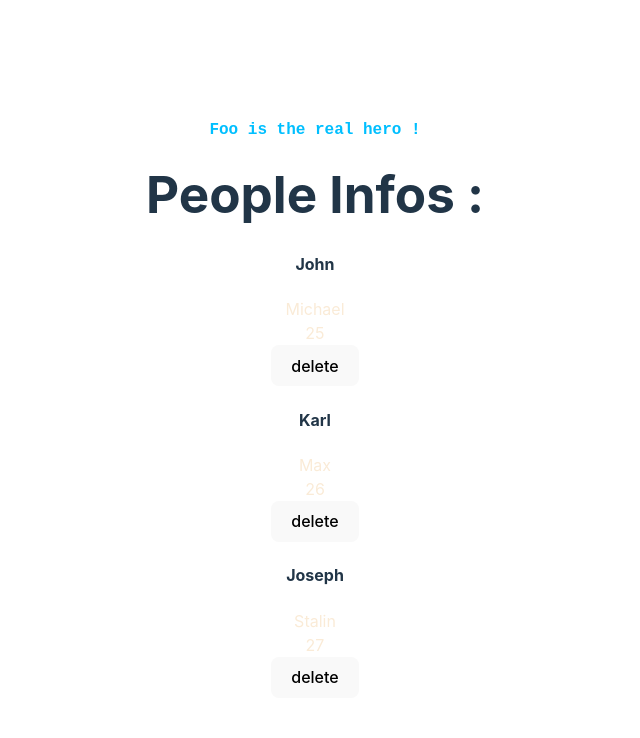
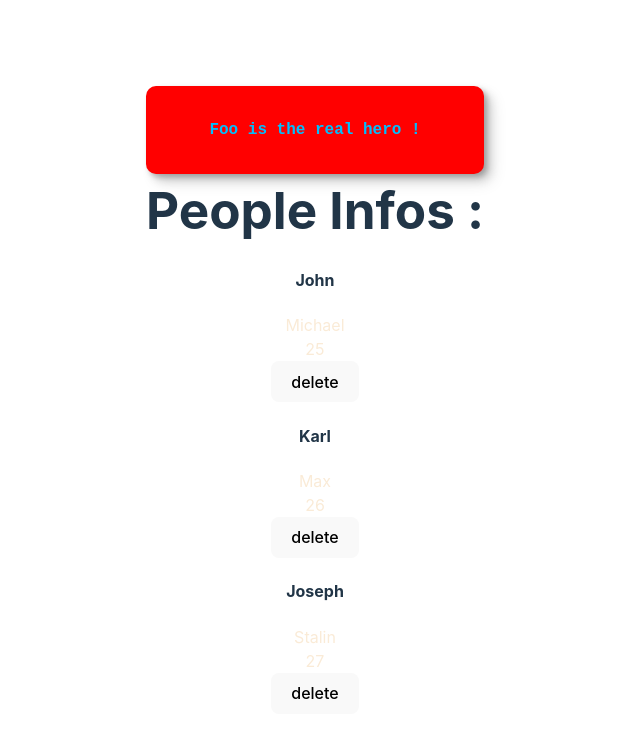
Before and after one commit to MantasEdine/Svelte-Test, a Svelte app: page / in a window 1280 px wide. Shown: the top 738 px of the page, without its empty margins (325-965 px from the left). Built offline with nearby package versions, Linux system fonts and the light colour scheme.

Commit message:
more-css

```diff
--- a/src/Foo.svelte
+++ b/src/Foo.svelte
@@ -16,4 +16,19 @@
         font-family: monospace;
         font-size: large;
     }
+    .Modal {
+        background-color: red;
+        border-radius: 10px;
+        margin: auto;
+        padding: 1rem;
+        box-shadow:
+        3px 3px 5px rgba(0, 0, 0, 0.2),
+        6px 6px 10px rgba(0, 0, 0, 0.15),
+        9px 9px 15px rgba(0, 0, 0, 0.1);
+
+    }
+    .Modal:hover {
+        cursor: pointer;
+    }
+
 </style>
```
